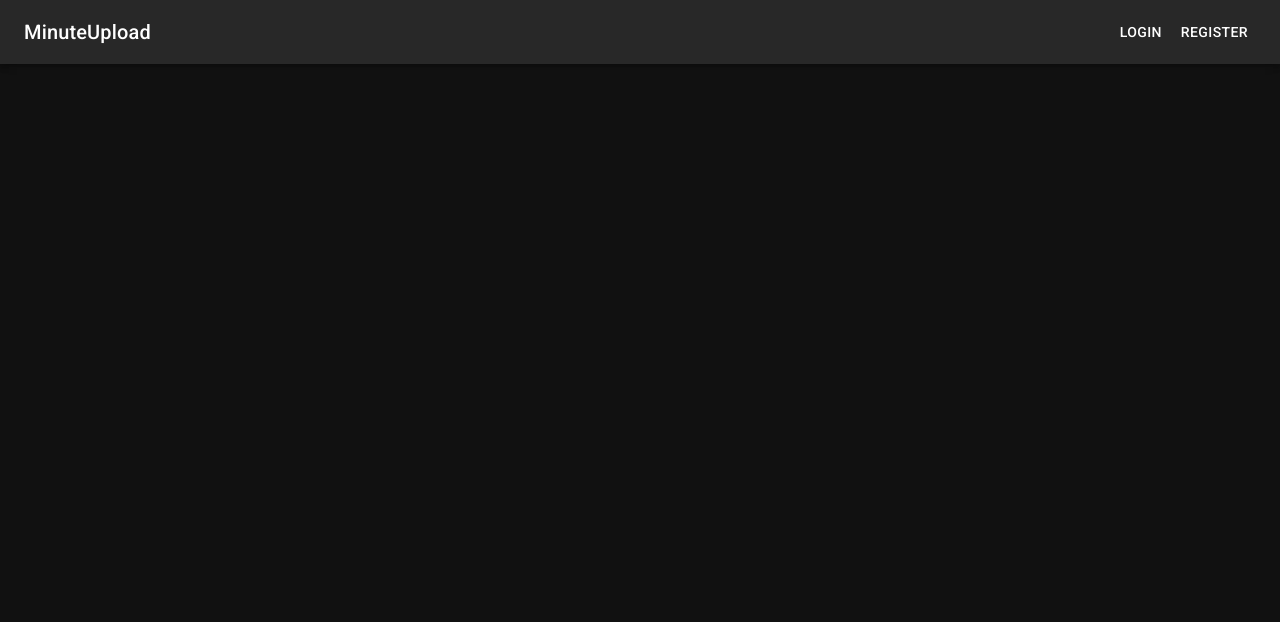
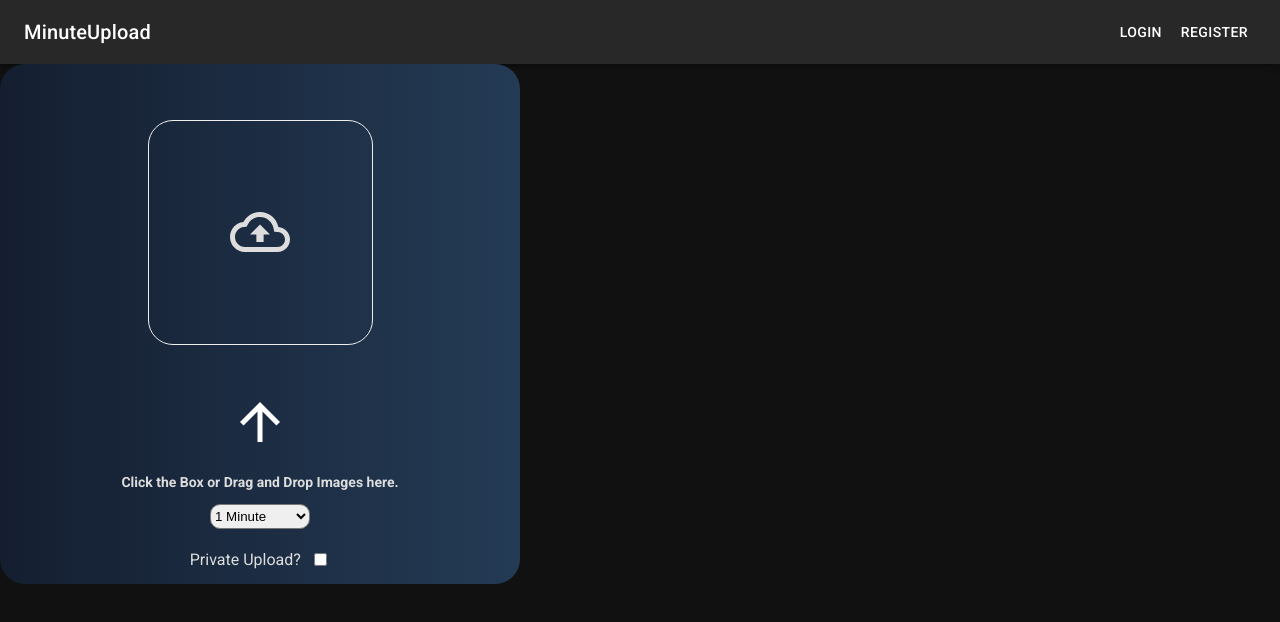
Before and after one commit to atorczynski/minuteupload, a React (Create React App) app: page / in a window 1280 px wide. Shown: the top 622 px of the page. Built offline with nearby package versions, Linux system fonts and the light colour scheme.

Commit message:
Render component to app.

```diff
--- a/src/App.js
+++ b/src/App.js
@@ -1,12 +1,27 @@
 import React from 'react';
+import {
+  BrowserRouter as Router,
+  Route,
+  NavLink,
+  Switch,
+} from 'react-router-dom';
+
 import GlobalStyles from './GlobalStyles';
 import { TopBar } from './components/NavBar/NavBar';
+import UploadContainer from './components/UploadWindow/UploadContainer';
 
 function App() {
   return (
     <div className="App">
       <GlobalStyles />
-      <TopBar />
+      <Router>
+        <TopBar />
+        <Switch>
+          <Route to={'/'}>
+            <UploadContainer />
+          </Route>
+        </Switch>
+      </Router>
     </div>
   );
 }
```
